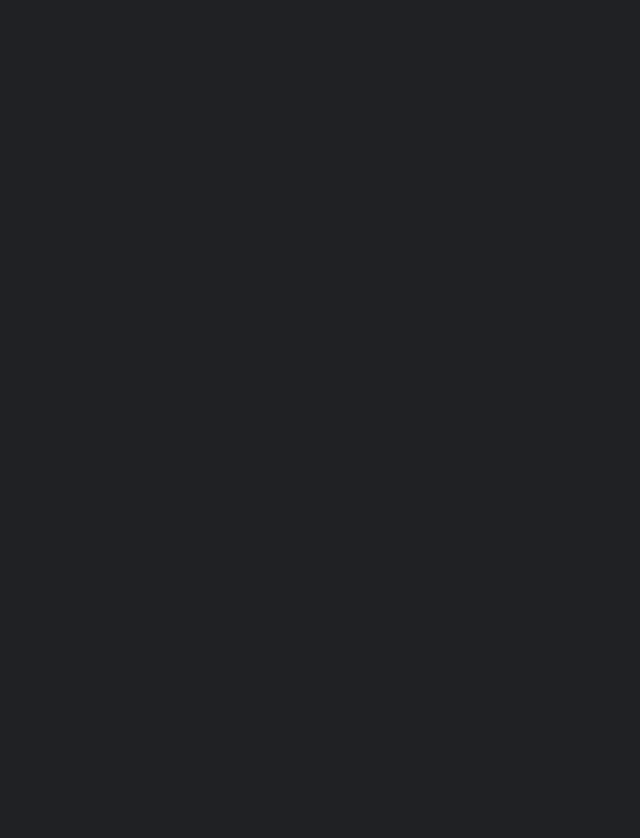
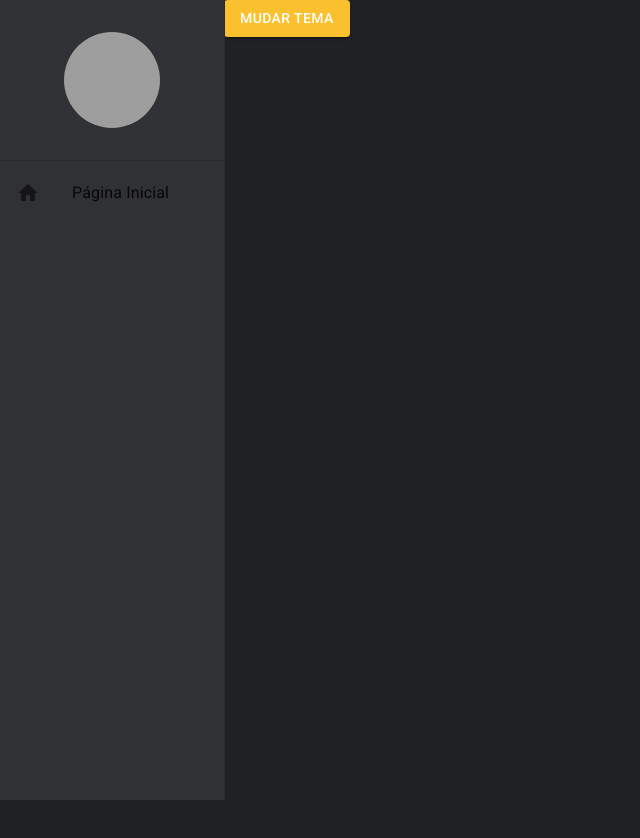
Before and after one commit to EGomesCG/projetoMUI, a React (Create React App) app: page /pagina-inicial in a window 1280 px wide. Shown: the top 838 px of the page, without its empty margins (0-640 px from the left). Built offline with nearby package versions, Linux system fonts and the light colour scheme; grey boxes are pictures that could not be loaded.

Commit message:
Construção do menu lateral

```diff
--- a/src/App.tsx
+++ b/src/App.tsx
@@ -1,6 +1,7 @@
 
 import { BrowserRouter } from "react-router-dom";
 import { AppRoutes } from "./routes";
+import { MenuLateral } from "./shared/components";
 import { AppThemeProvider } from "./shared/contexts";
 
 export const App = () => {
@@ -9,9 +10,11 @@ export const App = () => {
       {/* <ThemeProvider theme={DarkTheme}> -> com nosso componente de tema pronto este não será necessario*/}
         {/* Tema da site */}
         <BrowserRouter>
-          {/* Acima -> é um componente responsável por informar a nossa aplicação que teremos um roteamento de componentes
-          | Abaixo -> Minhas rotas de paginas da app*/}
-          <AppRoutes/>
+          <MenuLateral>
+            {/* Acima -> é um componente responsável por informar a nossa aplicação que teremos um roteamento de componentes
+            | Abaixo -> Minhas rotas de paginas da app*/}
+            <AppRoutes/>
+          </MenuLateral>
         </BrowserRouter>
       {/* </ThemeProvider> */}
     </AppThemeProvider>
--- /dev/null
+++ b/src/shared/components/index.ts
@@ -0,0 +1,2 @@
+
+export  * from  '../components/menu-lateral/MenuLateral';
--- /dev/null
+++ b/src/shared/components/menu-lateral/MenuLateral.tsx
@@ -0,0 +1,54 @@
+//Este componente tem o objetivo de criar um menu lateral com o material UI
+import { Avatar, Divider, Drawer, useTheme, List, ListItemButton, ListItemIcon, ListItemText, Icon } from "@mui/material";
+import {Box} from '@mui/system'
+
+interface IMenuLateral {
+    children: React.ReactNode
+};
+
+export const MenuLateral: React.FC<IMenuLateral> = ({ children}) => {
+    //Este useTheme acessa as propriedades de temas do MUI
+    const theme = useTheme();
+    return(
+        <>
+         {/* open={true} variant='permanent'
+         Para abrir o menu na app iremos passar alguns atributos: open=vdd OU variante pode ser permanente=DESKTOP,
+         temporario=SMARTFONE e persistente
+        */}
+         <Drawer variant='permanent'>
+            {/* O Box parece a div, nos ajuda a definir o tamhanho do nosso menu
+            Este Box irá conter todo o conteudo lateral */}
+            <Box width={theme.spacing(28)} height="100%" display="flex" flexDirection="column">
+                {/* Estou envolvendo o avatar/img num box */}
+                <Box width="100%" height={theme.spacing(20)} display="flex" alignItems="center" justifyContent="center">
+                    <Avatar
+                    sx={{ height: theme.spacing(12), width: theme.spacing(12)}}
+                    alt="Avatar"
+                    src="https://pps.whatsapp.net/v/t61.24694-24/286351121_759359055417621_4694189820803329372_n.jpg?ccb=11-4&oh=01_AVynAlkdrL1FWuuqghx9qCmtPZqrg-TzP7-o-OGKD7zOFg&oe=6340E1E0"/>
+                </Box>
+                {/* Linha */}
+                <Divider />
+                {/* Menu flex=1 significa que o box irá ocupar todo o espaço disponivel */}
+                <Box flex={1}>
+                    <List component="nav">
+                        <ListItemButton>
+                            <ListItemIcon>
+                                {/* Duas formas de chamar os icones a 1ª é essa da home e a 2ª a tags vem com o nome do icone.svg -  <HomeIcon/>*/}
+                                <Icon>home</Icon>
+                            </ListItemIcon>
+                            <ListItemText primary="Página Inicial"/>
+                        </ListItemButton>
+                    </List>
+                </Box>
+            </Box>
+        </Drawer>
+        {/* O MUI tem unidade de medida especifica: (1=4px, 2=8px) 28=28x4  - spacing é uma função
+        com isto o conteudo da nossa aplicação irá avançar para o centro da tela 112px
+        Este box terá o conteudo das paginas
+        */}
+        <Box height="100vh" marginLeft={theme.spacing(28)}>
+            {children}
+        </Box>
+        </>
+    );
+};
--- a/src/shared/contexts/ThemeContext.tsx
+++ b/src/shared/contexts/ThemeContext.tsx
@@ -6,8 +6,8 @@ import { DarkTheme, LightTheme } from "../../shared/themes";
 //São os dados dentro do contexto do tema - name aqui pode receber string ou posso passar direto os temas
 //Também temos a função que alterna os temas
 interface IThemeContextData {
-    themeName?:string;
-    toggleTheme?: () => void;
+    themeName:string;
+    toggleTheme: () => void;
 }
 //Este ThemeContext recebe/tem as propriedades que definimos na interface
 const ThemeContext = createContext({} as IThemeContextData);
@@ -18,7 +18,12 @@ export const useAppThemeContext = () => {
 }
 //Para não dar conflito alterei o nome do meu contexto para APPThemeProvider, assim, facilita o entendimento quando estou usando
 //componete meu interno da app ou exportado
-export const AppThemeProvider: React.FC<IThemeContextData> = () => {
+//Obs. Versão 18 do react typescript o props children está quebrando para resolver isto é preciso realizar este procedimento abaixo.
+//Como nesta versão o children não é considerado, então, criamos uma interface para ele e passamos ela como tipagem para nosso componente
+interface IAppThemeProvider {
+    children: React.ReactNode
+};
+export const AppThemeProvider: React.FC<IAppThemeProvider> = ({children}) => {
     //Utilizo o proprio nome da variavel da interface, ela irá armazenar o valor do tema atual
     //Preciso tbém passar a tipagem - posso passar tbém os valores diretos
     const [themeName, setThemeName] = useState<string>('light');
@@ -42,22 +47,15 @@ export const AppThemeProvider: React.FC<IThemeContextData> = () => {
         }
     },[themeName]);
 
-    // type BoxProps = {
-    //     children: React.ReactNode;
-    // };
-    // const Box = (props: BoxProps) => {
-    //     return <div>{children}</div>;
-    // };
-
-
     return (
         <ThemeContext.Provider value={{ themeName, toggleTheme }}>
             {/* Para resolver o conflito dos dados do value terei que criar uma const useState:name - useCallback:função */}
             {/* Aqui irei agrupar o componente de tema do MUI com o meu */}
-            <ThemeProvider  theme={() => apptheme}>
+            <ThemeProvider  theme={apptheme}>
                 {/* Usamos este componente do MUI e defenimos o tamanho da altura e largura como 100% */}
-                <Box width="100vw" height="100vw" bgcolor={apptheme.palette.background.default}/>
-
+                <Box width="100vw" height="100vw" bgcolor={apptheme.palette.background.default}>
+                    {children}
+                </Box>
             </ThemeProvider>
         </ThemeContext.Provider>
     );
```
Also changed, not shown: src/routes/index.tsx (+9 -1 lines).
